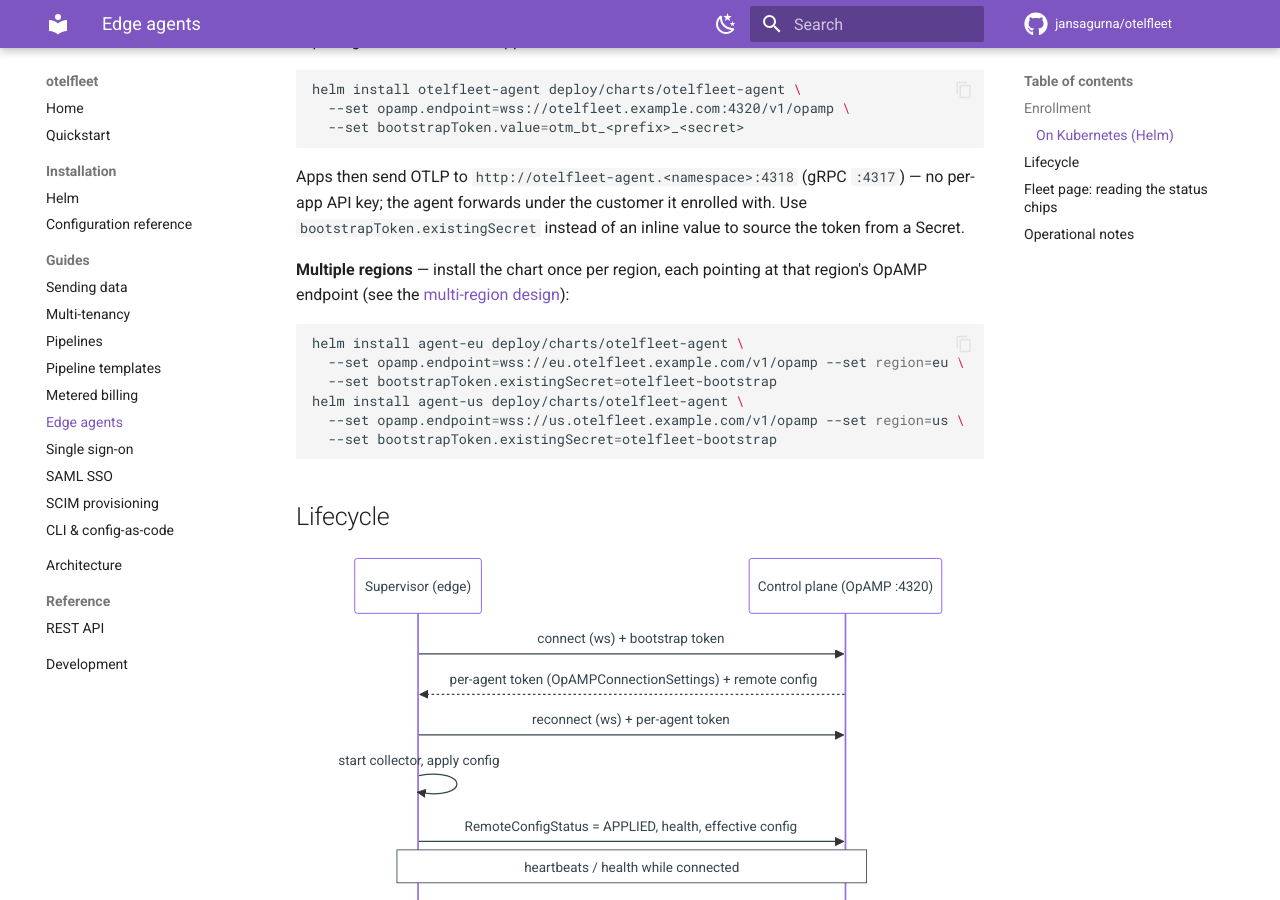
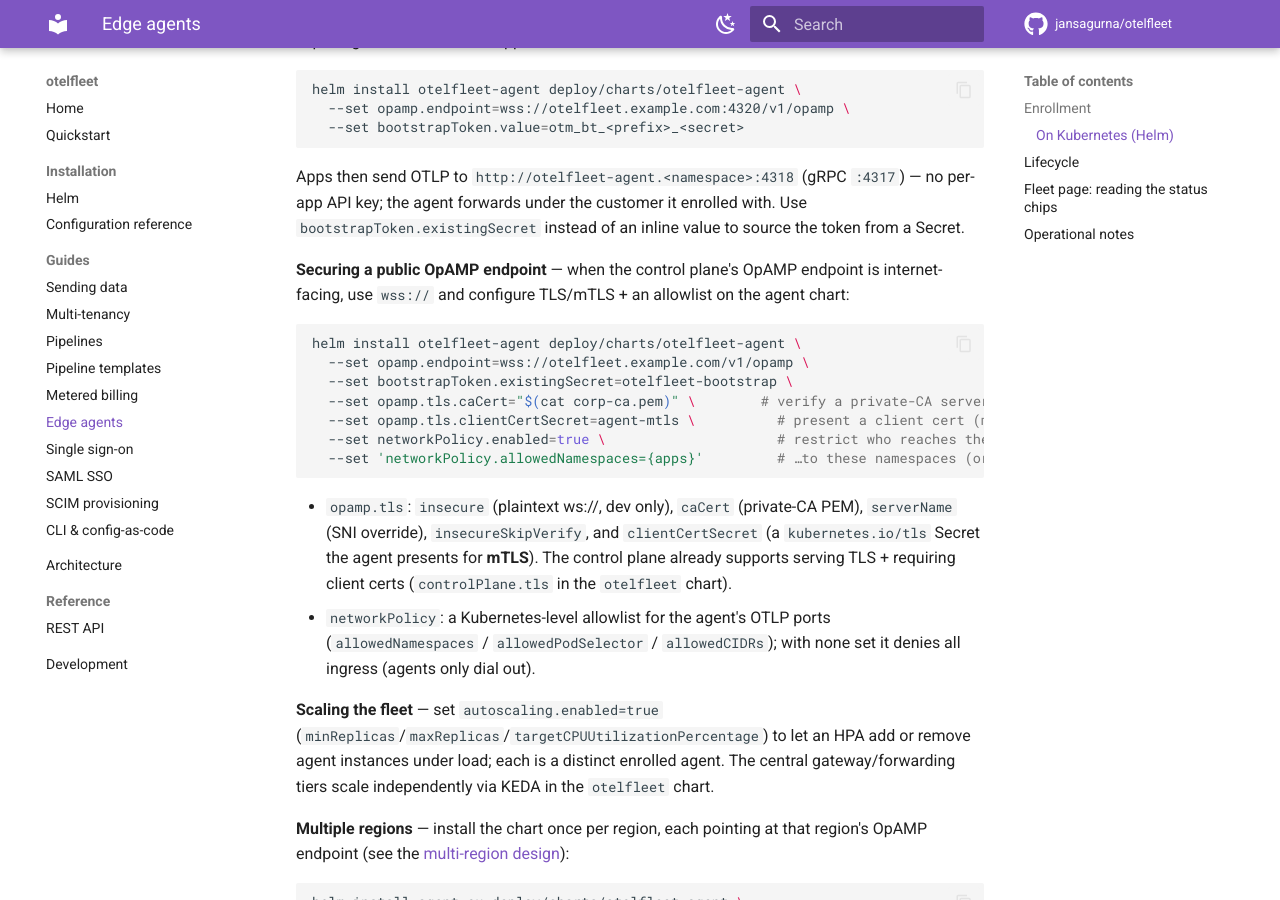
Before and after one commit to jansagurna/otelfleet, an MkDocs documentation site: the page built from docs/guides/edge-agents.md, in a window 1280 px wide and 900 px high, scrolled down 1118 px. Built offline with MkDocs 1.6.1 and Material for MkDocs 9.7.7, drawn with Linux system fonts in a browser that asks for light colours; comment, search, counter and statistics services are not loaded.

Commit message:
feat(agent-chart): autoscaling, OpAMP TLS/mTLS, and NetworkPolicy allowlist
Secures and scales the Kubernetes edge agent for public/untrusted networks:

- opamp.tls block: insecure (dev ws://), caCert (private-CA PEM → mounted
  ca_file), serverName (SNI override), insecureSkipVerify, and
  clientCertSecret (kubernetes.io/tls → cert_file/key_file for mTLS client
  auth). Rendered into the supervisor server.tls config.
- autoscaling: optional HPA over the agent StatefulSet (CPU/memory); replicas
  is omitted when the HPA owns it.
- networkPolicy: Kubernetes-level allowlist for the OTLP ports
  (allowedNamespaces / allowedPodSelector / allowedCIDRs); no sources → deny
  all ingress (agents only dial out).

CI templates the new toggles; docs get a "securing a public endpoint" +
"scaling the fleet" section. Verified via helm lint + template across all
toggle combinations (mTLS paths, HPA replica omission, deny-all policy).

````diff
--- a/docs/guides/edge-agents.md
+++ b/docs/guides/edge-agents.md
@@ -59,6 +59,35 @@
 — no per-app API key; the agent forwards under the customer it enrolled with.
 Use `bootstrapToken.existingSecret` instead of an inline value to source the
 token from a Secret.
+
+**Securing a public OpAMP endpoint** — when the control plane's OpAMP endpoint
+is internet-facing, use `wss://` and configure TLS/mTLS + an allowlist on the
+agent chart:
+
+```sh
+helm install otelfleet-agent deploy/charts/otelfleet-agent \
+  --set opamp.endpoint=wss://otelfleet.example.com/v1/opamp \
+  --set bootstrapToken.existingSecret=otelfleet-bootstrap \
+  --set opamp.tls.caCert="$(cat corp-ca.pem)" \        # verify a private-CA server cert
+  --set opamp.tls.clientCertSecret=agent-mtls \          # present a client cert (mTLS)
+  --set networkPolicy.enabled=true \                     # restrict who reaches the agent's OTLP ports
+  --set 'networkPolicy.allowedNamespaces={apps}'         # …to these namespaces (or allowedPodSelector / allowedCIDRs)
+```
+
+- `opamp.tls`: `insecure` (plaintext ws://, dev only), `caCert` (private-CA
+  PEM), `serverName` (SNI override), `insecureSkipVerify`, and
+  `clientCertSecret` (a `kubernetes.io/tls` Secret the agent presents for
+  **mTLS**). The control plane already supports serving TLS + requiring client
+  certs (`controlPlane.tls` in the `otelfleet` chart).
+- `networkPolicy`: a Kubernetes-level allowlist for the agent's OTLP ports
+  (`allowedNamespaces` / `allowedPodSelector` / `allowedCIDRs`); with none set
+  it denies all ingress (agents only dial out).
+
+**Scaling the fleet** — set `autoscaling.enabled=true`
+(`minReplicas`/`maxReplicas`/`targetCPUUtilizationPercentage`) to let an HPA
+add or remove agent instances under load; each is a distinct enrolled agent.
+The central gateway/forwarding tiers scale independently via KEDA in the
+`otelfleet` chart.
 
 **Multiple regions** — install the chart once per region, each pointing at that
 region's OpAMP endpoint (see the
````
Also changed, not shown: 7 other files.
